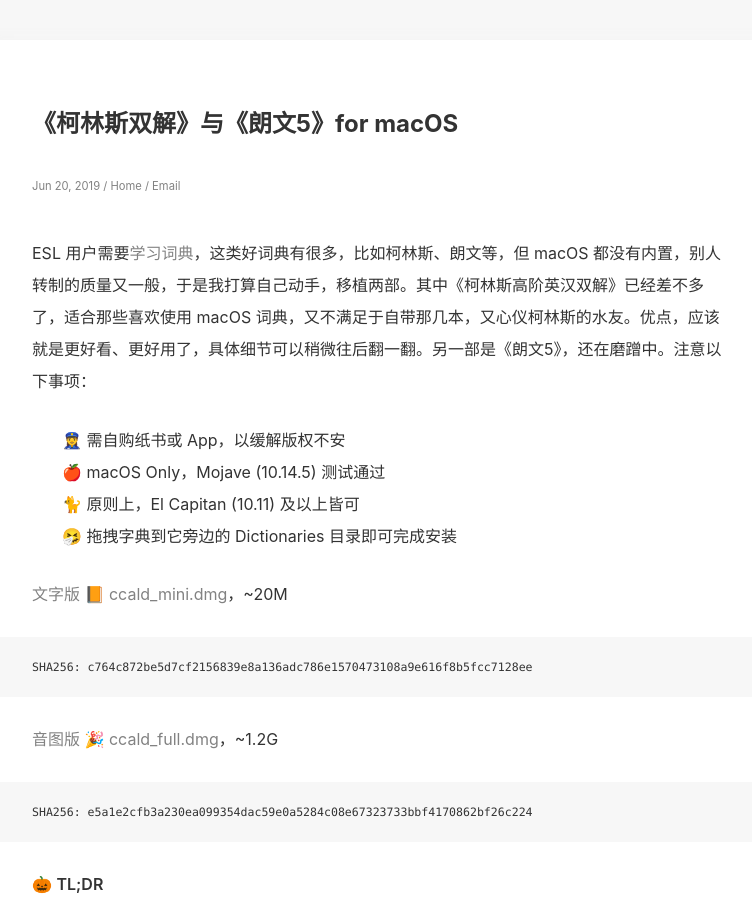
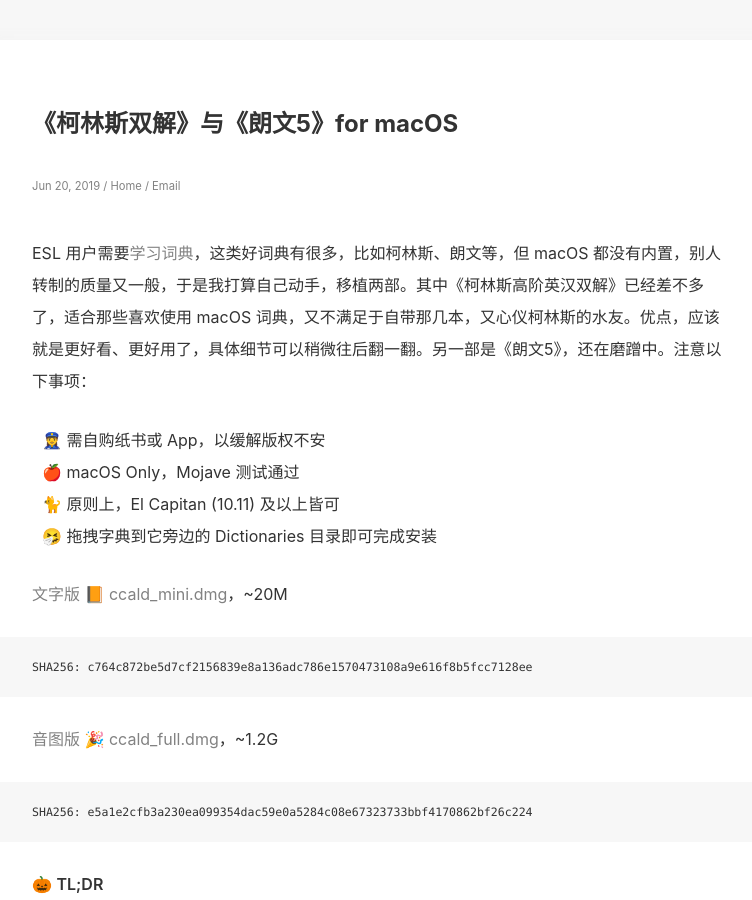
Before and after one commit to placeless/placeless.github.io, a Jekyll site: the page built from _posts/2019-06-20-macos-dictionaries.md, in a window 1280 px wide and 900 px high. Shown: the whole window, without its empty margins (258-1010 px from the left). Built offline with Jekyll 4.4.1, drawn with Linux system fonts in a browser that asks for light colours.

Commit message:
update style

```diff
--- a/_posts/2019-06-20-macos-dictionaries.md
+++ b/_posts/2019-06-20-macos-dictionaries.md
@@ -6,9 +6,9 @@ date:   2019-06-20 21:43 +0800
 
 ESL 用户需要[学习词典](https://www.zhihu.com/question/20961302)，这类好词典有很多，比如柯林斯、朗文等，但 macOS 都没有内置，别人转制的质量又一般，于是我打算自己动手，移植两部。其中《柯林斯高阶英汉双解》已经差不多了，适合那些喜欢使用 macOS 词典，又不满足于自带那几本，又心仪柯林斯的水友。优点，应该就是更好看、更好用了，具体细节可以稍微往后翻一翻。另一部是《朗文5》，还在磨蹭中。注意以下事项：
 
-<ul style="list-style-type:none;">
+<ul style="list-style-type:none;padding-left:0;">
 <li>👮‍♀️ 需自购纸书或 App，以缓解版权不安</li>
-<li>🍎 macOS Only，Mojave (10.14.5) 测试通过</li>
+<li>🍎 macOS Only，Mojave 测试通过</li>
 <li>🐈 原则上，El Capitan (10.11) 及以上皆可</li>
 <li>🤧 拖拽字典到它旁边的 Dictionaries 目录即可完成安装</li>
 </ul>
```
